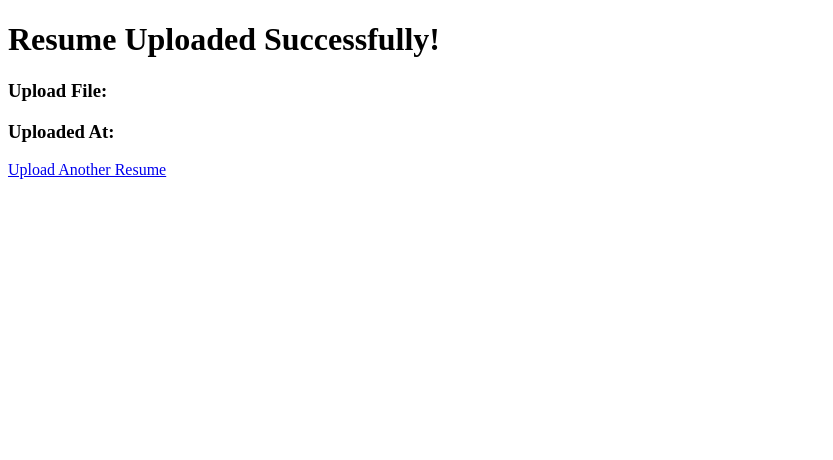
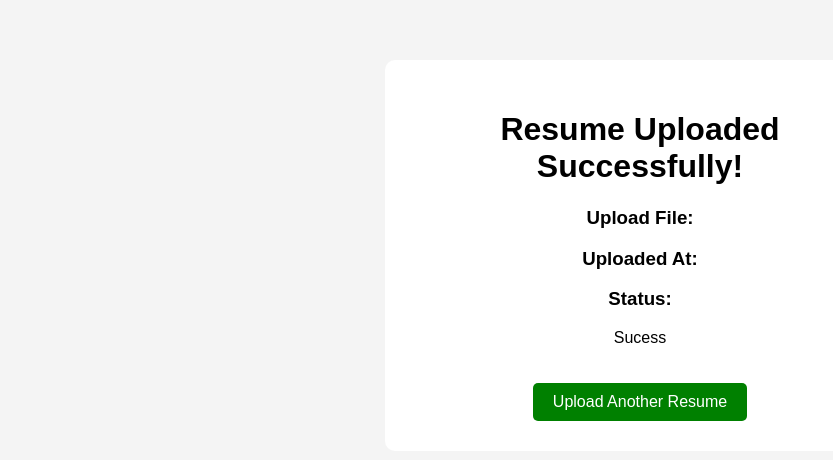
Before and after one commit to mallappwaghamore-png/Resume_Analyzer, a Flask app: template templates/result.html in a window 1280 px wide. Shown: the top 460 px of the page, without its empty margins (0-833 px from the left). Run offline with Flask 3, Linux system fonts and the light colour scheme; the template is opened without the code that fills it, so the values that code supplies are empty.

```diff
--- a/static/css/style.css
+++ b/static/css/style.css
@@ -1,3 +1,5 @@
+/* index.html */
+
 body{
     background-color: #f4f4f4;
     font-family: Arial,sans-serif;
@@ -23,3 +25,28 @@ button{
 button:hover{
     background: darkblue;
 }
+
+/* result.html */
+
+.container{
+    width: 450px;
+    margin: 60px auto;
+    padding: 30px;
+    background: whilte;
+    border-radius: 10px;
+    text-align: center;
+}
+
+a{
+    display: inline-block;
+    margin-top: 20px;
+    text-decoration: none;
+    background: green;
+    color: white;
+    padding: 10px 20px;
+    border-radius: 5px;
+}
+
+a:hover{
+    background: darkgreen;
+}
--- a/templates/result.html
+++ b/templates/result.html
@@ -4,8 +4,11 @@
     <meta charset="UTF-8">
     <meta name="viewport" content="width=device-width, initial-scale=1.0">
     <title>Upload Result</title>
+    <link rel="stylesheet" href="{{url_for('static',filename='css/style.css')}}">
 </head>
 <body>
+
+    <div class="container">
         <h1>Resume Uploaded Successfully!</h1>
 
         <h3>Upload File:</h3>
@@ -14,6 +17,10 @@
         <h3>Uploaded At:</h3>
         <p>{{ upload_time }}</p>
 
+        <h3>Status:</h3>
+        <p>Sucess</p>
+
         <a href="/">Upload Another Resume</a>
+    </div>
 </body>
 </html>
```
Also changed, not shown: requirements.txt (+10 -0 lines). Lines whose indentation alone changed are shown as unchanged.
